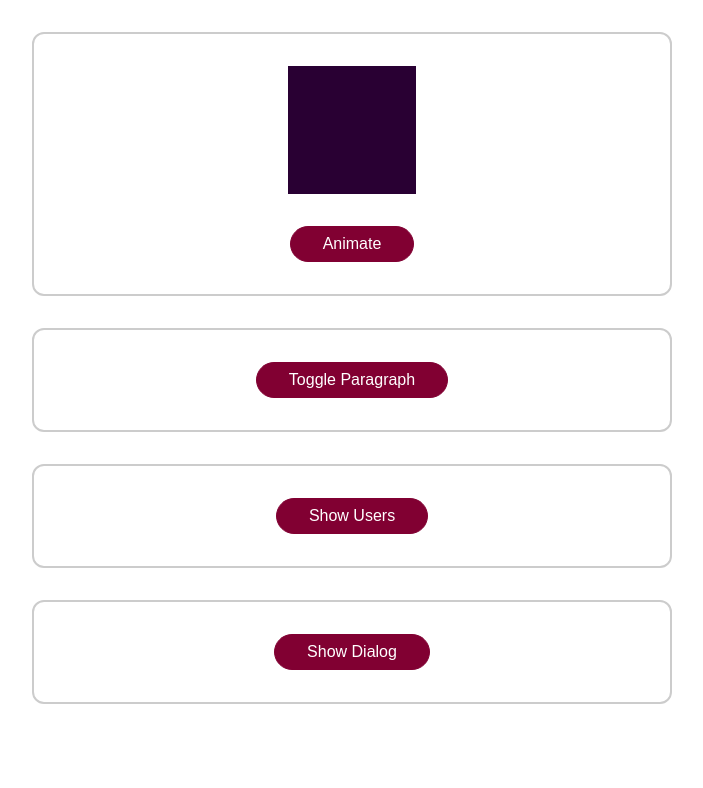
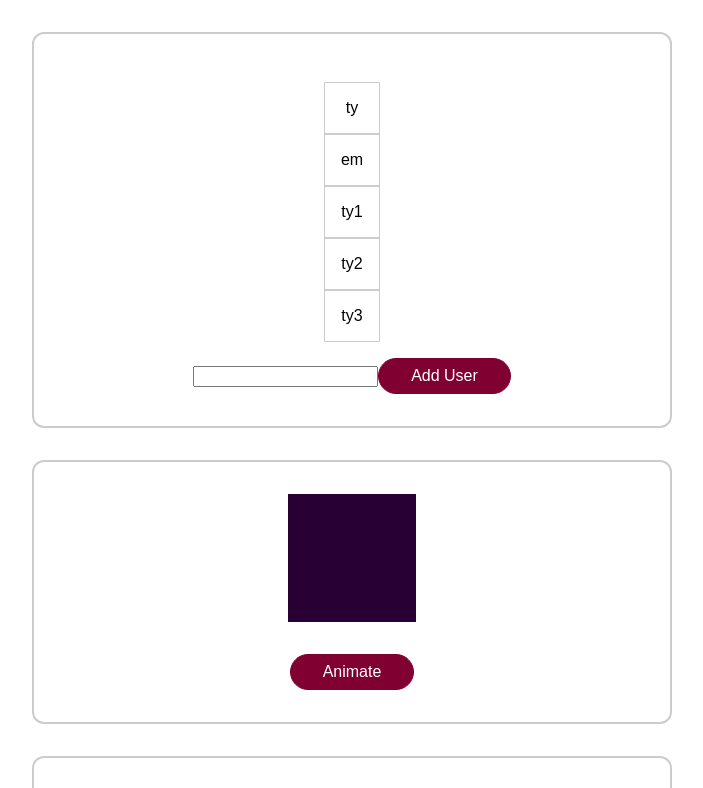
Before and after one commit to babyazalea/vue-animations, a Vue app: page / in a window 1280 px wide. Shown: the top 788 px of the page, without its empty margins (288-991 px from the left). Built offline with nearby package versions, Linux system fonts and the light colour scheme.

Commit message:
multiple elements with transition-group

```diff
--- a/src/App.vue
+++ b/src/App.vue
@@ -1,4 +1,7 @@
 <template>
+  <div class="container">
+    <list-data></list-data>
+  </div>
   <div class="container">
     <div class="block" :class="{ animate: animatedBlock }"></div>
     <button @click="animateBlock">Animate</button>
@@ -35,7 +38,12 @@
 </template>
 
 <script>
+import ListData from './components/ListData.vue';
+
 export default {
+  components: {
+    ListData
+  },
   data() {
     return {
       dialogIsVisible: false,
--- /dev/null
+++ b/src/components/ListData.vue
@@ -0,0 +1,72 @@
+<template>
+  <transition-group tag="ul" name="user-list">
+    <li v-for="user in users" :key="user" @click="removeUser(user)">
+      {{ user }}
+    </li>
+  </transition-group>
+  <div>
+    <input type="text" ref="userNameInput" />
+    <button @click="addUser">Add User</button>
+  </div>
+</template>
+
+<script>
+export default {
+  data() {
+    return {
+      users: ['ty', 'em', 'ty1', 'ty2', 'ty3']
+    };
+  },
+  methods: {
+    addUser() {
+      const enteredUserName = this.$refs.userNameInput.value;
+      this.users.unshift(enteredUserName);
+    },
+    removeUser(user) {
+      this.users = this.users.filter(usr => usr !== user);
+    }
+  }
+};
+</script>
+
+<style scoped>
+ul {
+  list-style: none;
+  margin: 1rem 0;
+  padding: 0;
+}
+
+li {
+  border: 1px solid #ccc;
+  padding: 1rem;
+  text-align: center;
+}
+
+.user-list-enter-from {
+  opacity: 0;
+  transform: translateX(-30px);
+}
+.user-list-enter-active {
+  transition: all 1s ease-out;
+}
+.user-list-enter-to {
+  opacity: 1;
+  transform: translateX(0);
+}
+.user-list-leave-from {
+  opacity: 1;
+  transform: translateX(0);
+}
+.user-list-leave-active {
+  transition: all 1s ease-in;
+  position: absolute;
+}
+.user-list-leave-to {
+  opacity: 0;
+  transform: translateX(-30px);
+}
+
+.user-list-move {
+  transition: transform 0.8s ease;
+}
+</style>
```
Also changed, not shown: 1 other file (tests, documents, lock files or other folders).
